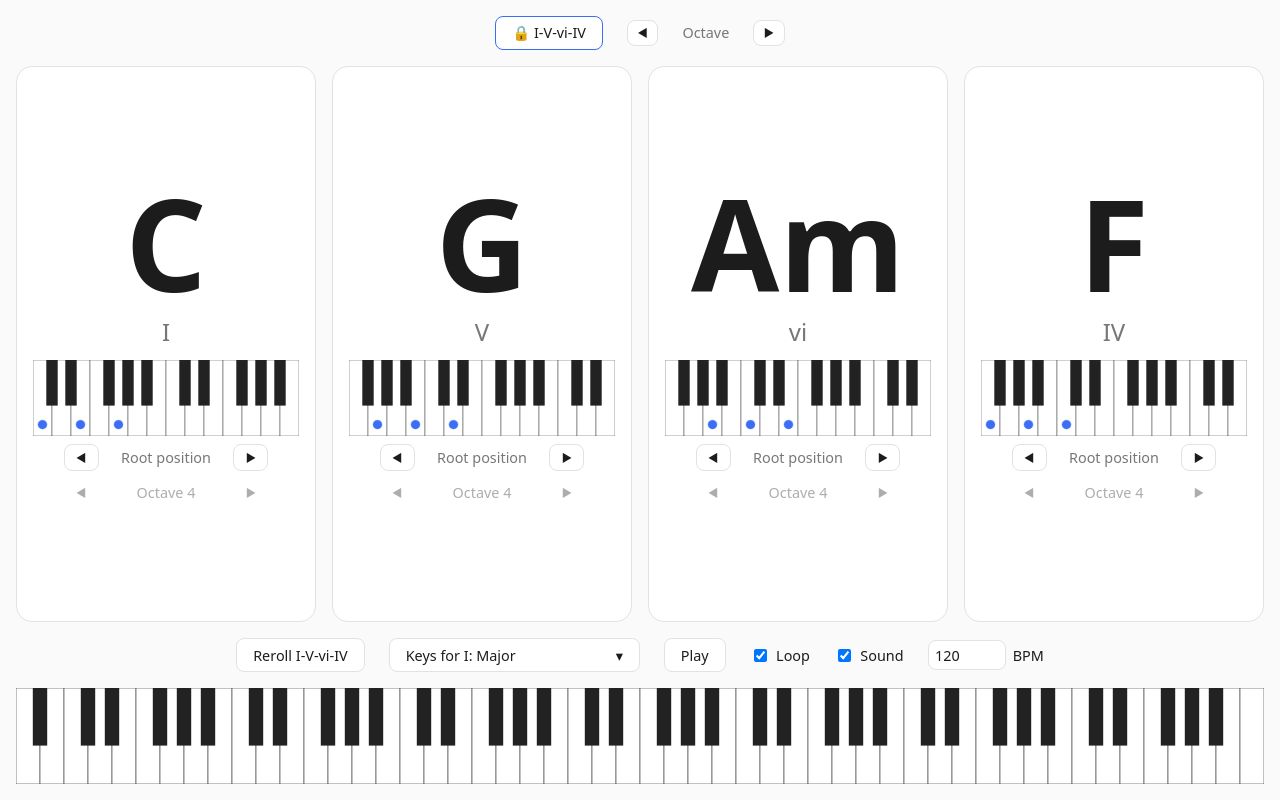
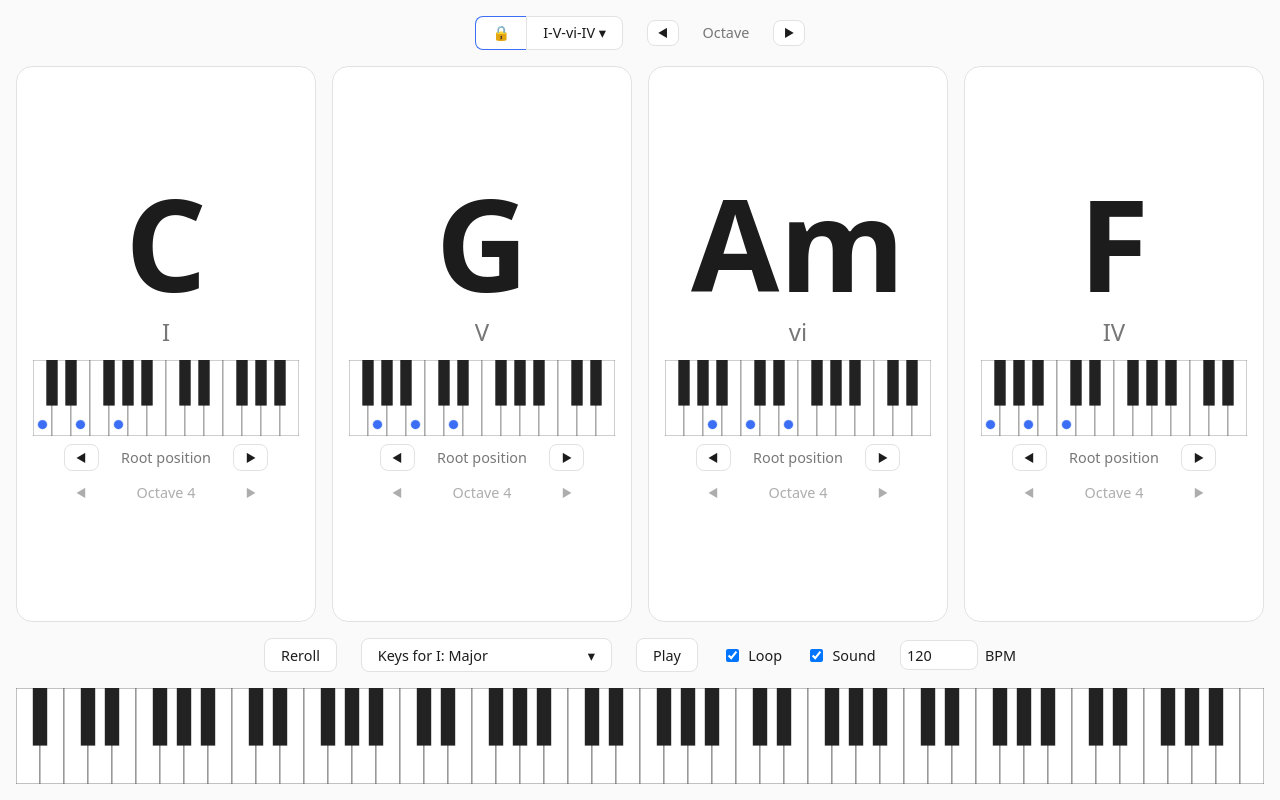
Before and after one commit to caxco93/chordgen, a Vue app: page / in a window 1280 px wide. Built offline with nearby package versions, Linux system fonts and the light colour scheme.

Commit message:
Add progression picker with presets and custom numerals

```diff
--- a/src/App.vue
+++ b/src/App.vue
@@ -4,29 +4,39 @@ import ArrowStepper from './components/ArrowStepper.vue'
 import ChordSelect from './components/ChordSelect.vue'
 import MultiSelect from './components/MultiSelect.vue'
 import PianoKeyboard from './components/PianoKeyboard.vue'
+import ProgressionControl from './components/ProgressionControl.vue'
 import { usePlayback } from './usePlayback'
 import {
   DEFAULT_KEY_GROUPS,
+  DEFAULT_STEPS,
   INVERSION_LABELS,
   KEY_GROUPS,
   buildProgression,
   chordOptions,
   invert,
   keyboardStart,
+  parseNumerals,
   type Progression,
+  type Step,
   rerollProgression,
 } from './chords'
 
+/** A list with `value` for each chord of the current progression. */
+function perChord(value: number): number[] {
+  return Array(steps.value.length).fill(value)
+}
+
 const keyGroups = ref([...DEFAULT_KEY_GROUPS])
-const progression = ref(buildProgression(0))
+const steps = ref<Step[]>(DEFAULT_STEPS)
+const progression = ref(buildProgression(0, steps.value))
+const numerals = computed(() => steps.value.map((step) => step.numeral).join('-'))
 
 const DEFAULT_OCTAVE = 4
-const CHORD_COUNT = 4
 // Each chord's diagram, inversion and octave are set independently.
-const inversions = ref<number[]>(Array(CHORD_COUNT).fill(0))
-const octaves = ref<number[]>(Array(CHORD_COUNT).fill(DEFAULT_OCTAVE))
+const inversions = ref<number[]>(perChord(0))
+const octaves = ref<number[]>(perChord(DEFAULT_OCTAVE))
 // The key each chord was picked from. They all match while the progression is locked.
-const chordRoots = ref<number[]>(Array(CHORD_COUNT).fill(progression.value.root))
+const chordRoots = ref<number[]>(perChord(progression.value.root))
 // While locked, picking a chord moves the whole progression to that chord's key.
 const locked = ref(true)
 
@@ -123,19 +133,26 @@ function togglePlayback() {
 function setProgression(next: Progression) {
   stop()
   clearPreview()
-  inversions.value.fill(0)
-  octaves.value.fill(DEFAULT_OCTAVE)
-  chordRoots.value.fill(next.root)
   progression.value = next
+  inversions.value = perChord(0)
+  octaves.value = perChord(DEFAULT_OCTAVE)
+  chordRoots.value = perChord(next.root)
 }
 
 function reroll() {
-  setProgression(rerollProgression(progression.value.root, keyGroups.value))
+  setProgression(rerollProgression(progression.value.root, keyGroups.value, steps.value))
+}
+
+function selectProgression(text: string) {
+  const next = parseNumerals(text)
+  if (!next) return
+  steps.value = next
+  setProgression(buildProgression(progression.value.root, next))
 }
 
 function selectChord(index: number, root: number) {
   if (locked.value) {
-    if (chordRoots.value.some((r) => r !== root)) setProgression(buildProgression(root))
+    if (chordRoots.value.some((r) => r !== root)) setProgression(buildProgression(root, steps.value))
     return
   }
   if (root === chordRoots.value[index]) return
@@ -147,7 +164,7 @@ function selectChord(index: number, root: number) {
   progression.value = {
     ...progression.value,
     chords: progression.value.chords.map((chord, i) =>
-      i === index ? buildProgression(root).chords[index]! : chord,
+      i === index ? buildProgression(root, steps.value).chords[index]! : chord,
     ),
   }
 }
@@ -156,15 +173,7 @@ function selectChord(index: number, root: number) {
 <template>
   <main>
     <header class="toolbar">
-      <button
-        type="button"
-        class="lock"
-        :aria-pressed="locked"
-        :title="locked ? 'Choosing a chord changes the others to match' : 'Chords can be chosen independently'"
-        @click="locked = !locked"
-      >
-        {{ locked ? '🔒' : '🔓' }} I-V-vi-IV
-      </button>
+      <ProgressionControl v-model:locked="locked" :current="numerals" @select="selectProgression" />
       <ArrowStepper
         what="octave"
         label="Octave"
@@ -176,7 +185,7 @@ function selectChord(index: number, root: number) {
     <ul class="chords">
       <li
         v-for="(chord, i) in progression.chords"
-        :key="chord.numeral"
+        :key="i"
         class="chord"
         :class="{ playing: currentIndex === i }"
         @mouseenter="showPreview(i)"
@@ -184,7 +193,7 @@ function selectChord(index: number, root: number) {
         <div class="chord-header">
           <ChordSelect
             :name="chord.name"
-            :options="chordOptions(i)"
+            :options="chordOptions(steps, i)"
             :selected="chordRoots[i]!"
             @select="selectChord(i, $event)"
           />
@@ -218,7 +227,7 @@ function selectChord(index: number, root: number) {
       </li>
     </ul>
     <footer>
-      <button type="button" @click="reroll">Reroll I-V-vi-IV</button>
+      <button type="button" @click="reroll">Reroll</button>
       <MultiSelect v-model="keyGroups" label="Keys for I" :options="KEY_GROUPS" />
       <button type="button" @click="togglePlayback">{{ isPlaying ? 'Stop' : 'Play' }}</button>
       <label>
@@ -359,10 +368,6 @@ main {
   font-size: 0.9rem;
 }
 
-.lock[aria-pressed='true'] {
-  border-color: var(--accent);
-}
-
 footer {
   display: flex;
   align-items: center;
--- a/src/chords.ts
+++ b/src/chords.ts
@@ -18,13 +18,56 @@ export const DEFAULT_KEY_GROUPS = ['major']
 // Keys conventionally spelled with flats.
 const FLAT_KEYS = new Set([1, 3, 5, 8, 10])
 
-// I-V-vi-IV as [semitones above the key root, is minor].
-const PROGRESSION: [number, boolean][] = [
-  [0, false],
-  [7, false],
-  [9, true],
-  [5, false],
+/** One chord of a progression: where it sits above the key's root and whether it is minor. */
+export interface Step {
+  numeral: string
+  /** Semitones above the key's root. */
+  offset: number
+  minor: boolean
+}
+
+export const MAX_CHORDS = 8
+
+const MAJOR_SCALE = [0, 2, 4, 5, 7, 9, 11]
+const NUMERAL_PATTERN = /^([b#♭♯]?)(VII|VI|IV|V|III|II|I|vii|vi|iv|v|iii|ii|i)$/
+
+/**
+ * Parses relative numerals such as "ii V I" or "I-bVII-IV" into steps. Upper case is a major
+ * chord and lower case a minor one, on the degree of the major scale, optionally lowered (b)
+ * or raised (#). Returns undefined if the text is empty, too long or has an unknown numeral.
+ */
+export function parseNumerals(text: string): Step[] | undefined {
+  const tokens = text.split(/[\s,\-–]+/).filter(Boolean)
+  if (tokens.length === 0 || tokens.length > MAX_CHORDS) return undefined
+  const steps: Step[] = []
+  for (const token of tokens) {
+    const match = NUMERAL_PATTERN.exec(token)
+    if (!match) return undefined
+    const [, accidental, numeral] = match
+    const degree = ['i', 'ii', 'iii', 'iv', 'v', 'vi', 'vii'].indexOf(numeral!.toLowerCase())
+    const shift = accidental === '' ? 0 : 'b♭'.includes(accidental!) ? -1 : 1
+    steps.push({
+      numeral: token.replace('♭', 'b').replace('♯', '#'),
+      offset: (MAJOR_SCALE[degree]! + shift + 12) % 12,
+      minor: numeral === numeral!.toLowerCase(),
+    })
+  }
+  return steps
+}
+
+/** Common progressions, in relative numerals. The first is the default. */
+export const PRESETS = [
+  'I-V-vi-IV',
+  'I-vi-IV-V',
+  'vi-IV-I-V',
+  'IV-I-V-vi',
+  'I-IV-V-I',
+  'ii-V-I',
+  'vi-V-IV-iii',
+  'i-bVI-bIII-bVII',
 ]
+
+export const DEFAULT_STEPS = parseNumerals(PRESETS[0]!)!
 
 export interface Chord {
   numeral: string
@@ -60,12 +103,10 @@ export interface Progression {
   chords: Chord[]
 }
 
-const NUMERALS = ['I', 'V', 'vi', 'IV']
-
-export function buildProgression(root: number): Progression {
+export function buildProgression(root: number, steps: Step[]): Progression {
   const names = FLAT_KEYS.has(root) ? FLAT_NAMES : SHARP_NAMES
-  const chords = PROGRESSION.map(([offset, minor], i) => ({
-    numeral: NUMERALS[i]!,
+  const chords = steps.map(({ numeral, offset, minor }) => ({
+    numeral,
     name: names[(root + offset) % 12]! + (minor ? 'm' : ''),
     notes: (minor ? MINOR_TRIAD : MAJOR_TRIAD).map((interval) => root + offset + interval),
   }))
@@ -79,16 +120,16 @@ export interface ChordOption {
 }
 
 /** Every chord the chord at `index` can be, each paired with the progression key that produces it. */
-export function chordOptions(index: number): ChordOption[] {
+export function chordOptions(steps: Step[], index: number): ChordOption[] {
   return Array.from({ length: 12 }, (_, root) => ({
     root,
-    name: buildProgression(root).chords[index]!.name,
+    name: buildProgression(root, steps).chords[index]!.name,
   })).sort((a, b) => a.name.localeCompare(b.name) || a.root - b.root)
 }
 
 /** Picks a random key from the given groups for the progression, never the one in `previous`. */
-export function rerollProgression(previous: number, groupIds: string[]): Progression {
+export function rerollProgression(previous: number, groupIds: string[], steps: Step[]): Progression {
   const roots = KEY_GROUPS.filter((g) => groupIds.includes(g.id)).flatMap((g) => g.roots)
   const candidates = roots.filter((r) => r !== previous)
-  return buildProgression(candidates[Math.floor(Math.random() * candidates.length)]!)
+  return buildProgression(candidates[Math.floor(Math.random() * candidates.length)]!, steps)
 }
--- /dev/null
+++ b/src/components/ProgressionControl.vue
@@ -0,0 +1,166 @@
+<script setup lang="ts">
+import { computed, ref } from 'vue'
+import { MAX_CHORDS, PRESETS, parseNumerals } from '../chords'
+import { useDismiss } from './useDismiss'
+
+defineProps<{
+  /** The current progression in relative numerals, e.g. "I-V-vi-IV". */
+  current: string
+}>()
+
+const emit = defineEmits<{ select: [numerals: string] }>()
+
+/** Whether choosing a chord changes the whole progression to match. */
+const locked = defineModel<boolean>('locked', { required: true })
+
+const open = ref(false)
+const root = ref<HTMLElement | null>(null)
+useDismiss(root, () => (open.value = false))
+
+const custom = ref('')
+const customInvalid = computed(() => custom.value.trim() !== '' && !parseNumerals(custom.value))
+
+function choose(numerals: string) {
+  open.value = false
+  emit('select', numerals)
+}
+
+function submitCustom() {
+  if (custom.value.trim() === '' || customInvalid.value) return
+  choose(custom.value)
+}
+</script>
+
+<template>
+  <div ref="root" class="progression-control">
+    <div class="group">
+      <button
+        type="button"
+        class="lock"
+        :aria-pressed="locked"
+        :aria-label="locked ? 'Unlock progression' : 'Lock progression'"
+        :title="locked ? 'Choosing a chord changes the others to match' : 'Chords can be chosen independently'"
+        @click="locked = !locked"
+      >
+        {{ locked ? '🔒' : '🔓' }}
+      </button>
+      <button type="button" class="current" aria-haspopup="listbox" :aria-expanded="open" @click="open = !open">
+        {{ current }} ▾
+      </button>
+    </div>
+    <div v-if="open" class="popup">
+      <ul class="presets" role="listbox">
+        <li v-for="numerals in PRESETS" :key="numerals" role="option" :aria-selected="numerals === current">
+          <button type="button" :class="{ selected: numerals === current }" @click="choose(numerals)">
+            {{ numerals }}
+          </button>
+        </li>
+      </ul>
+      <form class="custom" @submit.prevent="submitCustom">
+        <input
+          v-model="custom"
+          type="text"
+          placeholder="Custom, e.g. ii V I"
+          aria-label="Custom progression in relative numerals"
+          :aria-invalid="customInvalid"
+          :title="`Up to ${MAX_CHORDS} numerals. Upper case is major, lower case minor; b or # lowers or raises a degree.`"
+        />
+        <button type="submit" :disabled="custom.trim() === '' || customInvalid">Use</button>
+      </form>
+    </div>
+  </div>
+</template>
+
+<style scoped>
+.progression-control {
+  position: relative;
+}
+
+/* The lock and the progression read as one control, but are separate buttons. */
+.group {
+  display: flex;
+}
+
+.group button {
+  border-radius: 0;
+}
+
+.lock {
+  border-radius: 0.5rem 0 0 0.5rem !important;
+  border-right-width: 0;
+}
+
+.lock[aria-pressed='true'] {
+  border-color: var(--accent);
+}
+
+.current {
+  border-radius: 0 0.5rem 0.5rem 0 !important;
+}
+
+.popup {
+  position: absolute;
+  top: 100%;
+  left: 50%;
+  transform: translateX(-50%);
+  z-index: 10;
+  margin-top: 0.25rem;
+  padding: 0.25rem;
+  display: grid;
+  gap: 0.5rem;
+  background: var(--surface);
+  border: 1px solid var(--border);
+  border-radius: 0.75rem;
+  box-shadow: 0 0.5rem 1.5rem rgb(0 0 0 / 0.2);
+}
+
+.presets {
+  margin: 0;
+  padding: 0;
+  list-style: none;
+  display: grid;
+  grid-template-columns: repeat(2, 1fr);
+  gap: 0.25rem;
+}
+
+.presets button {
+  width: 100%;
+  white-space: nowrap;
+  background: none;
+  border-color: transparent;
+}
+
+.presets button:hover {
+  background: var(--bg);
+}
+
+.presets button.selected {
+  color: var(--accent);
+  border-color: var(--accent);
+}
+
+.custom {
+  display: flex;
+  gap: 0.25rem;
+}
+
+.custom input {
+  flex: 1;
+  min-width: 0;
+  padding: 0.3rem 0.5rem;
+  font: inherit;
+  color: inherit;
+  background: var(--bg);
+  border: 1px solid var(--border);
+  border-radius: 0.5rem;
+}
+
+.custom input[aria-invalid='true'] {
+  border-color: #d33;
+}
+
+button:disabled {
+  opacity: 0.4;
+  cursor: default;
+}
+</style>
```
